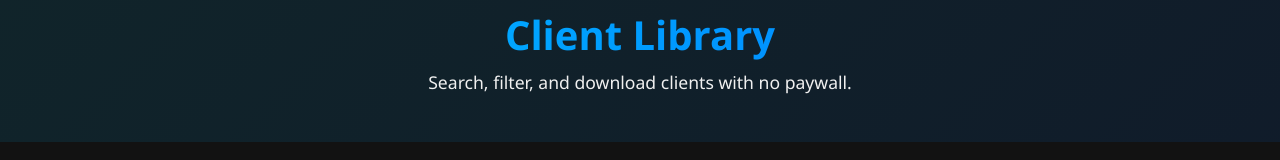
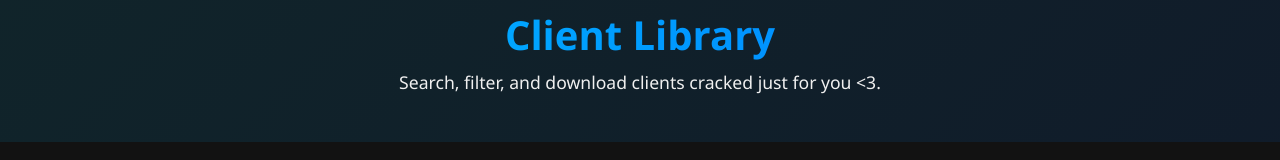
Before and after one commit to whoppps/BypassBoard, a plain HTML site: page clients.html in a window 1280 px wide. Shown: the part 122-282 px from the top of the page. Drawn offline with Linux system fonts and the light colour scheme.

Commit message:
Update clients.html

```diff
--- a/clients.html
+++ b/clients.html
@@ -216,7 +216,7 @@
 
   <header class="hero">
     <h1>Client Library</h1>
-    <p>Search, filter, and download clients with no paywall.</p>
+    <p>Search, filter, and download clients cracked just for you <3.</p>
   </header>
 
   <div class="controls">
```
